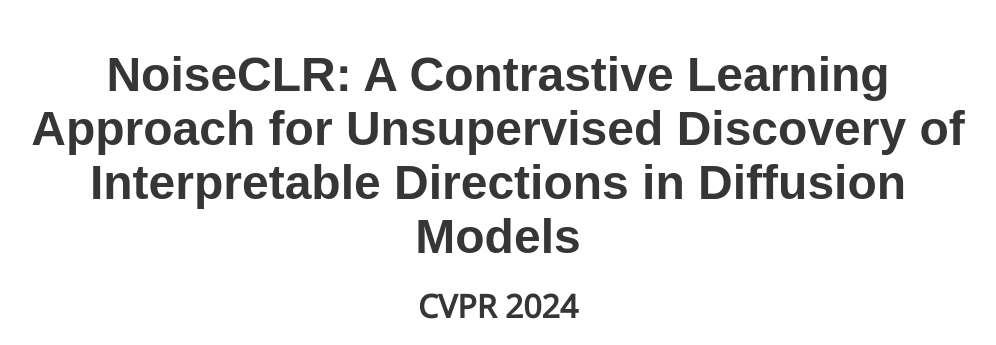
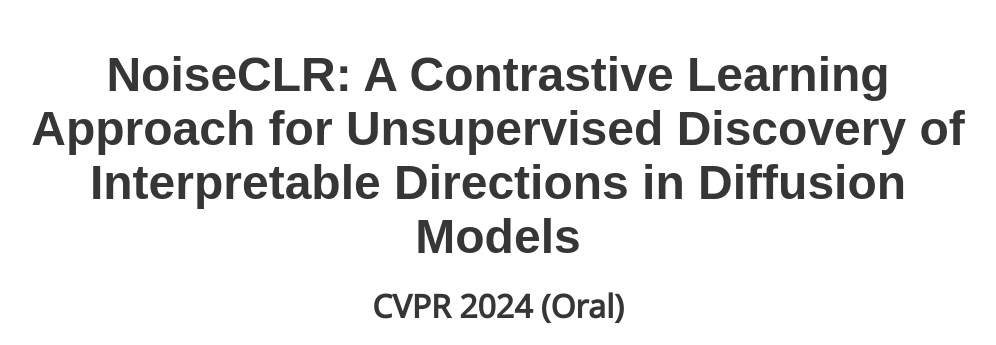
Before and after one commit to noiseclr/noiseclr.github.io, a plain HTML site: page index.html in a window 1280 px wide. Shown: the top 345 px of the page, without its empty margins (142-1138 px from the left). Drawn offline with nearby package versions, Linux system fonts and the light colour scheme; a script that the page names is missing; some icons are missing; a web font is replaced by a local one.

Commit message:
Update paper status

```diff
--- a/index.html
+++ b/index.html
@@ -44,7 +44,7 @@
             <div class="columns is-centered">
               <div class="column has-text-centered">
                 <h1 class="title is-1 publication-title">NoiseCLR: A Contrastive Learning Approach for Unsupervised Discovery of Interpretable Directions in Diffusion Models</h1>
-                <h3 class="title is-3">CVPR 2024</h3>
+                <h3 class="title is-3">CVPR 2024 (Oral)</h3>
                 <div class="is-size-5 publication-authors">
                   <span class="author-block">
                     <a href="https://yusufdalva.github.io/">Yusuf Dalva</a>,</span>
```
